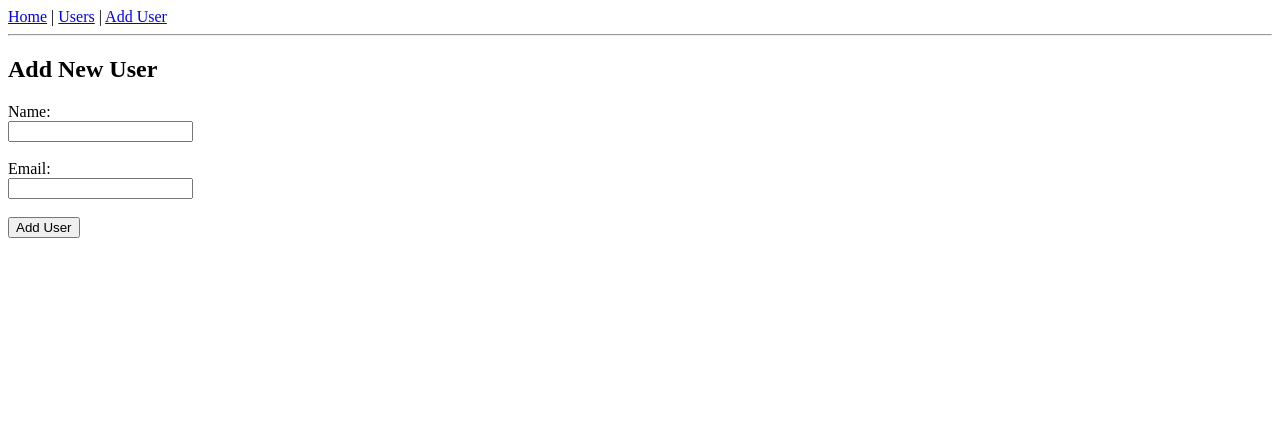
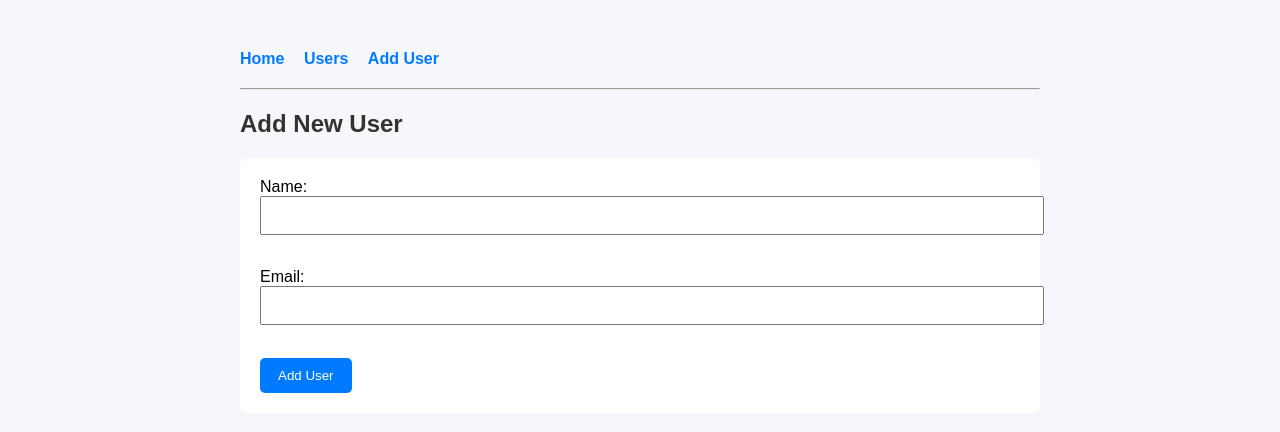
Before and after one commit to sahilsaiyed-oss/flask-backend, a Flask app: template chapter04_templates/app/templates/add_user.html in a window 1280 px wide. Shown: the top 432 px of the page. Run offline with Flask 3, Linux system fonts and the light colour scheme; the template is opened without the code that fills it, so the values that code supplies are empty.

Commit message:
Day 14: Added static files and CSS styling

```diff
--- a/chapter04_templates/app/static/style.css
+++ b/chapter04_templates/app/static/style.css
@@ -0,0 +1,61 @@
+body {
+    font-family: Arial, sans-serif;
+    max-width: 800px;
+    margin: 30px auto;
+    padding: 20px;
+    background-color: #f5f7fa;
+}
+
+nav {
+    margin-bottom: 20px;
+}
+
+nav a {
+    text-decoration: none;
+    margin-right: 15px;
+    color: #007bff;
+    font-weight: bold;
+}
+
+nav a:hover {
+    color: #0056b3;
+}
+
+h1, h2 {
+    color: #333;
+}
+
+form {
+    background: white;
+    padding: 20px;
+    border-radius: 8px;
+}
+
+input {
+    padding: 10px;
+    width: 100%;
+    margin-bottom: 15px;
+}
+
+button {
+    padding: 10px 18px;
+    background: #007bff;
+    border: none;
+    color: white;
+    cursor: pointer;
+    border-radius: 5px;
+}
+
+button:hover {
+    background: #0056b3;
+}
+
+.flash-success {
+    color: green;
+    font-weight: bold;
+}
+
+.flash-error {
+    color: red;
+    font-weight: bold;
+}
--- a/chapter04_templates/app/templates/base.html
+++ b/chapter04_templates/app/templates/base.html
@@ -2,12 +2,14 @@
 <html>
 <head>
     <title>{% block title %}Flask App{% endblock %}</title>
+
+    <link rel="stylesheet" href="{{ url_for('static', filename='style.css') }}">
 </head>
 <body>
 
     <nav>
-        <a href="/">Home</a> |
-        <a href="/users">Users</a> |
+        <a href="/">Home</a>
+        <a href="/users">Users</a>
         <a href="/add-user">Add User</a>
     </nav>
 
@@ -16,10 +18,7 @@
     {% with messages = get_flashed_messages(with_categories=true) %}
         {% if messages %}
             {% for category, message in messages %}
-                <p style="color:
-                    {% if category == 'error' %}red{% else %}green{% endif %};">
-                    {{ message }}
-                </p>
+                <p class="flash-{{ category }}">{{ message }}</p>
             {% endfor %}
         {% endif %}
     {% endwith %}
```
Also changed, not shown: chapter04_templates/README.md.
